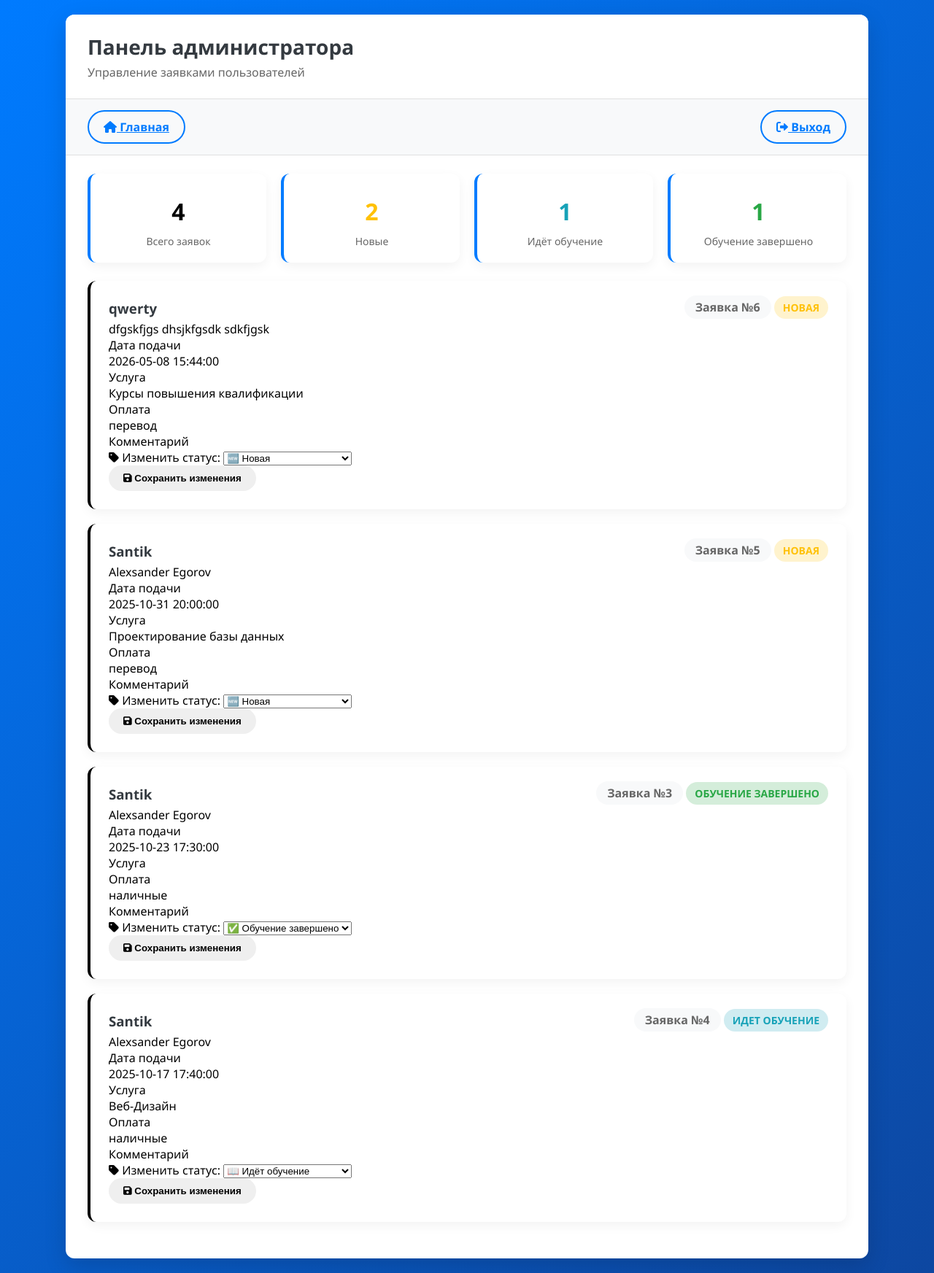
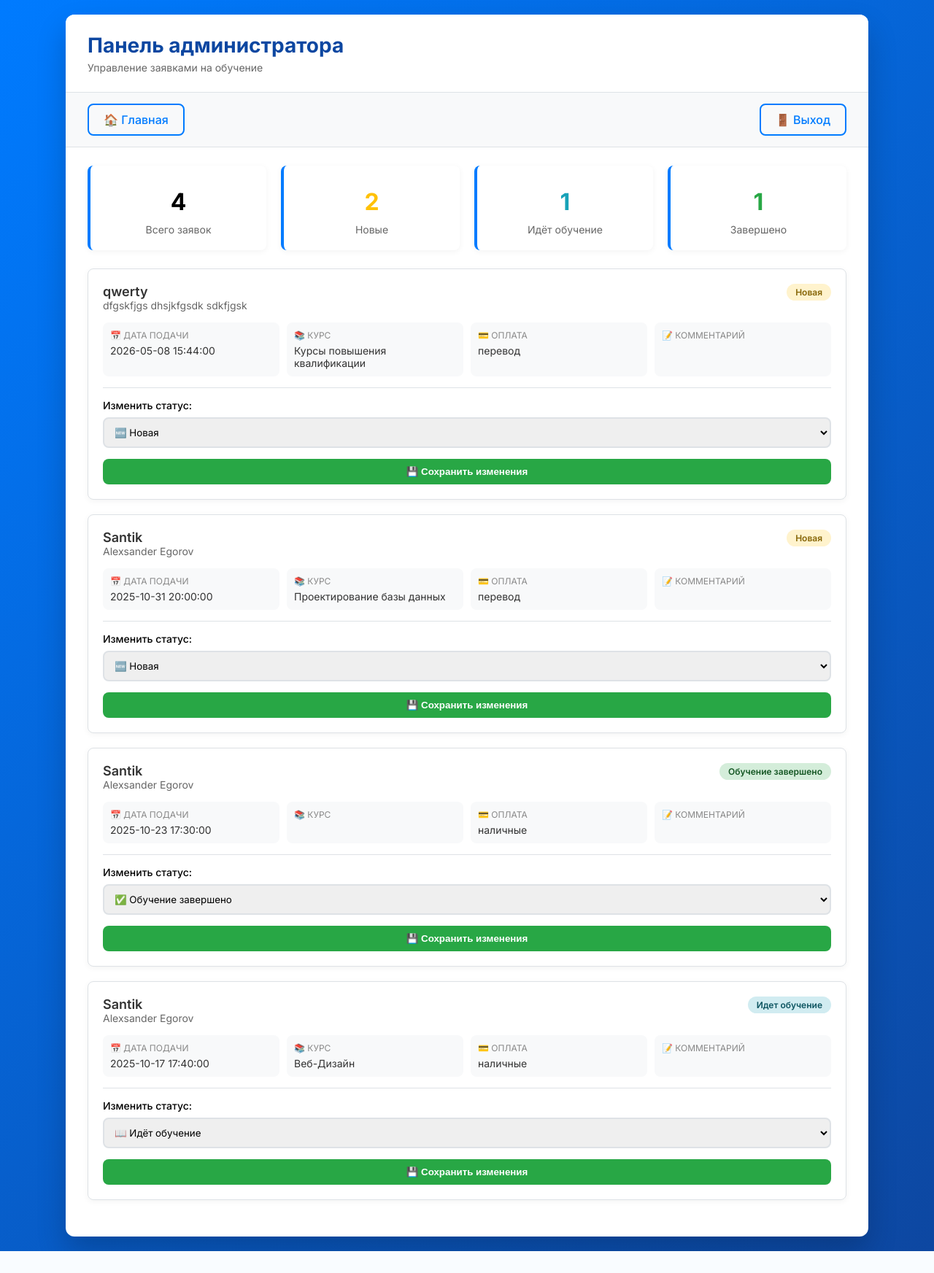
Before and after one commit to oleg779/demoexam, a PHP site: page /admin.php in a window 1280 px wide. Shown: the whole page at 73% size. After the commit the page ends 1715 px from the top, so only its background shows below. Run offline with PHP 8.4, Linux system fonts and the light colour scheme; a user stored in the database is signed in; data comes from the database, SQL or seed files in the repository; data that the repository does not hold is empty.

Commit message:
Add files via upload

```diff
--- a/admin.php
+++ b/admin.php
@@ -73,21 +65,9 @@ $stats = $stats_query->fetch_assoc();
 <head>
     <meta charset="UTF-8">
     <meta name="viewport" content="width=device-width, initial-scale=1.0">
-    <title>Панель администратора — Учусь.РФ</title>
-    <link href="https://cdnjs.cloudflare.com/ajax/libs/font-awesome/6.0.0/css/all.min.css" rel="stylesheet">
+    <title>Панель администратора - Учусь.РФ</title>
+    <link href="https://fonts.googleapis.com/css2?family=Inter:wght@300;400;500;600;700&display=swap" rel="stylesheet">
     <style>
-        :root {
-            --primary: #007bff;
-            --primary-dark: #0d47a1;
-            --success: #28a745;
-            --warning: #ffc107;
-            --info: #17a2b8;
-            --light: #f8f9fa;
-            --dark: #343a40;
-            --border-radius: 12px;
-            --shadow: 0 10px 30px rgba(0,0,0,0.15);
-        }
-
         * {
             margin: 0;
             padding: 0;
@@ -95,8 +75,8 @@ $stats = $stats_query->fetch_assoc();
         }
 
         body {
-            font-family: 'Segoe UI', Tahoma, Geneva, Verdana, sans-serif;
-            background: linear-gradient(135deg, var(--primary) 0%, var(--primary-dark) 100%);
+            font-family: 'Inter', sans-serif;
+            background: linear-gradient(135deg, #007bff 0%, #0d47a1 100%);
             min-height: 100vh;
             padding: 20px;
         }
@@ -104,186 +84,161 @@ $stats = $stats_query->fetch_assoc();
         .container {
             max-width: 1100px;
             margin: 0 auto;
-            background: #fff;
-            border-radius: var(--border-radius);
-            box-shadow: var(--shadow);
+            background: #ffffff;
+            border-radius: 12px;
+            box-shadow: 0 20px 40px rgba(0,0,0,0.2);
             overflow: hidden;
         }
 
-        /* Шапка */
         .header {
-            background: white;
+            background: #ffffff;
             padding: 25px 30px;
-            border-bottom: 1px solid #e0e0e0;
+            border-bottom: 1px solid #dee2e6;
         }
 
         .header h1 {
-            color: var(--dark);
             font-size: 28px;
+            font-weight: 700;
+            color: #0d47a1;
             margin-bottom: 5px;
         }
 
         .subtitle {
+            font-size: 14px;
             color: #666;
-            font-size: 16px;
         }
 
-        /* Навигация */
         .nav-bar {
             display: flex;
             justify-content: space-between;
             align-items: center;
             padding: 15px 30px;
-            background: var(--light);
-            border-bottom: 1px solid #e0e0e0;
+            background: #f8f9fa;
+            border-bottom: 1px solid #dee2e6;
         }
 
         .btn {
             padding: 10px 20px;
             border: none;
-            border-radius: 50px;
+            border-radius: 8px;
             cursor: pointer;
-            font-weight: 600;
+            font-weight: 500;
             transition: all 0.3s ease;
-        }
-
-        .btn-primary {
-            background: linear-gradient(135deg, var(--primary), var(--primary-dark));
-            color: white;
+            text-decoration: none;
+            display: inline-block;
+            font-family: 'Inter', sans-serif;
         }
 
         .btn-outline {
             background: transparent;
-            color: var(--primary);
-            border: 2px solid var(--primary);
+            color: #007bff;
+            border: 2px solid #007bff;
         }
 
-        .btn:hover {
+        .btn-outline:hover {
+            background: #007bff;
+            color: white;
             transform: translateY(-2px);
-            box-shadow: 0 5px 15px rgba(0,0,0,0.2);
         }
 
-        /* Статистика */
         .stats-grid {
             display: grid;
-            grid-template-columns: repeat(auto-fit, minmax(220px, 1fr));
+            grid-template-columns: repeat(auto-fit, minmax(200px, 1fr));
             gap: 20px;
             padding: 25px 30px;
         }
 
         .stat-card {
-            background: white;
+            background: #ffffff;
             padding: 20px;
-            border-radius: var(--border-radius);
+            border-radius: 8px;
             text-align: center;
-            box-shadow: 0 5px 15px rgba(0,0,0,0.05);
-            border-left: 4px solid var(--primary);
+            box-shadow: 0 2px 8px rgba(0,0,0,0.05);
+            border-left: 4px solid #007bff;
         }
 
         .stat-number {
             font-size: 32px;
-            font-weight: bold;
+            font-weight: 700;
             margin: 10px 0;
         }
 
         .stat-label {
+            font-size: 14px;
             color: #666;
-            font-size: 14px;
         }
 
-        /* Список заявок */
         .requests-container {
             padding: 0 30px 30px;
         }
 
         .request-item {
-            background: white;
-            border-radius: var(--border-radius);
-            padding: 25px;
+            background: #ffffff;
+            border-radius: 8px;
+            padding: 20px;
             margin-bottom: 20px;
-            box-shadow: 0 5px 15px rgba(0,0,0,0.05);
-            border-left: 4px solid;
+            box-shadow: 0 2px 8px rgba(0,0,0,0.05);
+            border: 1px solid #dee2e6;
         }
 
         .request-header {
             display: flex;
             justify-content: space-between;
             align-items: flex-start;
-            margin-bottom: 2
-                    .request-header {
-            display: flex;
-            justify-content: space-between;
-            align-items: flex-start;
-            margin-bottom: 20px;
+            margin-bottom: 15px;
         }
 
         .user-info h3 {
-            color: var(--dark);
-            margin-bottom: 5px;
+            font-size: 18px;
+            font-weight: 600;
+            color: #333;
         }
 
-        .request-id {
-            background: var(--light);
-            padding: 5px 15px;
-            border-radius: 20px;
-            font-weight: bold;
+        .user-info p {
+            font-size: 14px;
             color: #666;
         }
 
         .status-badge {
-            padding: 6px 12px;
+            padding: 4px 12px;
             border-radius: 20px;
-            font-size: 14px;
+            font-size: 12px;
             font-weight: 600;
-            text-transform: uppercase;
         }
 
-        .status-new {
-            background: rgba(255, 193, 7, 0.2);
-            color: #ffc107;
-        }
-
-        .status-in-progress {
-            background: rgba(23, 162, 184, 0.2);
-            color: #17a2b8;
-        }
-
-        .status-completed {
-            background: rgba(40, 167, 69, 0.2);
-            color: #28a745;
-        }
+        .status-new { background: #fff3cd; color: #856404; }
+        .status-in-progress { background: #d1ecf1; color: #0c5460; }
+        .status-completed { background: #d4edda; color: #155724; }
 
         .request-details {
             display: grid;
             grid-template-columns: repeat(auto-fit, minmax(200px, 1fr));
-            gap: 15px;
-            margin: 20px 0;
+            gap: 10px;
+            margin: 15px 0;
         }
 
         .detail-item {
             padding: 10px;
-            background: var(--light);
-            border-radius: var(--border-radius);
+            background: #f8f9fa;
+            border-radius: 8px;
         }
 
         .detail-label {
             font-size: 12px;
-            color: #999;
+            color: #888;
             text-transform: uppercase;
-            letter-spacing: 0.5px;
         }
 
         .detail-value {
-            font-size: 16px;
-            color: var(--dark);
-            word-break: break-word;
+            font-size: 14px;
+            color: #333;
+            margin-top: 5px;
         }
 
-        /* Форма изменения статуса */
         .status-form {
-            margin-top: 20px;
-            padding-top: 20px;
-            border-top: 1px dashed #e0e0e0;
+            margin-top: 15px;
+            padding-top: 15px;
+            border-top: 1px solid #dee2e6;
         }
 
         .form-group {
@@ -293,44 +248,34 @@ $stats = $stats_query->fetch_assoc();
         .form-label {
             display: block;
             margin-bottom: 8px;
-            font-weight: 600;
-            color: var(--dark);
+            font-weight: 500;
+            font-size: 14px;
         }
 
         .form-select {
             width: 100%;
-            padding: 12px 15px;
-            border: 2px solid #e0e0e0;
-            border-radius: var(--border-radius);
-            font-size: 14px;
-            transition: all 0.3s ease;
-        }
-
-        .form-select:focus {
-            outline: none;
-            border-color: var(--primary);
-            box-shadow: 0 0 0 3px rgba(0, 123, 255, 0.1);
+            padding: 10px;
+            border: 2px solid #dee2e6;
+            border-radius: 8px;
+            font-family: 'Inter', sans-serif;
         }
 
         .btn-save {
             width: 100%;
-            padding: 12px;
-            background: linear-gradient(135deg, var(--success), #20c997);
+            padding: 10px;
+            background: #28a745;
             color: white;
             border: none;
-            border-radius: var(--border-radius);
+            border-radius: 8px;
             cursor: pointer;
-            font-size: 16px;
-            font-weight: bold;
-            transition: all 0.3s ease;
+            font-weight: 600;
+            transition: background 0.3s ease;
         }
 
         .btn-save:hover {
-            transform: translateY(-2px);
-            box-shadow: 0 5px 15px rgba(40, 167, 69, 0.3);
+            background: #218838;
         }
 
-        /* Пагинация */
         .pagination {
             display: flex;
             justify-content: center;
@@ -443,52 +336,41 @@ $stats = $stats_query->fetch_assoc();
     <div class="container">
         <div class="header">
             <h1>Панель администратора</h1>
-            <p class="subtitle">Управление заявками пользователей</p>
+            <p class="subtitle">Управление заявками на обучение</p>
         </div>
 
         <div class="nav-bar">
-            <a href="index.php" class="btn btn-outline">
-                <i class="fas fa-home"></i> Главная
-            </a>
-            <a href="?logout=1" class="btn btn-outline" onclick="return confirm('Выйти из аккаунта?')">
-                <i class="fas fa-sign-out-alt"></i> Выход
-            </a>
+            <a href="index.php" class="btn btn-outline">🏠 Главная</a>
+            <a href="?logout=1" class="btn btn-outline" onclick="return confirm('Выйти из аккаунта?')">🚪 Выход</a>
         </div>
 
-        <!-- Статистика -->
         <div class="stats-grid">
             <div class="stat-card">
                 <div class="stat-number"><?= $stats['total'] ?></div>
                 <div class="stat-label">Всего заявок</div>
             </div>
             <div class="stat-card">
-                <div class="stat-number" style="color: var(--warning);"><?= $stats['new_requests'] ?></div>
+                <div class="stat-number" style="color:#ffc107;"><?= $stats['new_requests'] ?></div>
                 <div class="stat-label">Новые</div>
             </div>
             <div class="stat-card">
-                <div
-                                <div class="stat-number" style="color: var(--info);"><?= $stats['in_progress'] ?></div>
+                <div class="stat-number" style="color:#17a2b8;"><?= $stats['in_progress'] ?></div>
                 <div class="stat-label">Идёт обучение</div>
             </div>
             <div class="stat-card">
-                <div class="stat-number" style="color: var(--success);"><?= $stats['completed'] ?></div>
-                <div class="stat-label">Обучение завершено</div>
+                <div class="stat-number" style="color:#28a745;"><?= $stats['completed'] ?></div>
+                <div class="stat-label">Завершено</div>
             </div>
         </div>
 
-        <!-- Список заявок -->
         <div class="requests-container">
+            <?php if ($query->num_rows === 0): ?>
+                <div class="empty-state" style="text-align:center; padding:60px;">
+                    📭 Заявок пока нет
+                </div>
+            <?php else: ?>
+                <?php while ($request = $query->fetch_assoc()): ?>
                     <?php
-            if ($query->num_rows === 0) {
-            ?>
-                <div class="empty-state">
-                    <i class="fas fa-inbox"></i>
-                    <h3>Заявок пока нет</h3>
-                    <p>Когда пользователи оставят заявки, они появятся здесь</p>
-                </div>
-            <?php } else {
-                while ($request = $query->fetch_assoc()) {
-                    // Определяем класс для статуса
                     $status_class = match($request['status']) {
                         'Новая' => 'status-new',
                         'Идет обучение' => 'status-in-progress',
@@ -496,136 +378,69 @@ $stats = $stats_query->fetch_assoc();
                         default => 'status-new'
                     };
                     ?>
-                <div class="request-item <?= $status_class ?>">
+                    <div class="request-item">
                         <div class="request-header">
                             <div class="user-info">
                                 <h3><?= htmlspecialchars($request['login']) ?></h3>
                                 <p><?= htmlspecialchars($request['fullname']) ?></p>
                             </div>
                             <div>
-                            <span class="request-id">Заявка №<?= htmlspecialchars($request['id']) ?></span>
                                 <span class="status-badge <?= $status_class ?>"><?= htmlspecialchars($request['status']) ?></span>
                             </div>
                         </div>
 
                         <div class="request-details">
                             <div class="detail-item">
-                    <div class="detail-label">Дата подачи</div>
+                                <div class="detail-label">📅 Дата подачи</div>
                                 <div class="detail-value"><?= htmlspecialchars($request['date']) ?></div>
                             </div>
                             <div class="detail-item">
-            <div class="detail-label">Услуга</div>
+                                <div class="detail-label">📚 Курс</div>
                                 <div class="detail-value"><?= htmlspecialchars($request['curses'] ?? '—') ?></div>
                             </div>
                             <div class="detail-item">
-            <div class="detail-label">Оплата</div>
+                                <div class="detail-label">💳 Оплата</div>
                                 <div class="detail-value"><?= htmlspecialchars($request['payment'] ?? '—') ?></div>
                             </div>
                             <div class="detail-item">
-            <div class="detail-label">Комментарий</div>
+                                <div class="detail-label">📝 Комментарий</div>
                                 <div class="detail-value"><?= htmlspecialchars($request['review'] ?? '—') ?></div>
                             </div>
                         </div>
 
-            <!-- Форма изменения статуса -->
                         <div class="status-form">
                             <form method="POST" class="status-update-form">
                                 <input type="hidden" name="request_id" value="<?= $request['id'] ?>">
-
                                 <div class="form-group">
-                <label class="form-label" for="status_<?= $request['id'] ?>">
-                    <i class="fas fa-tag"></i> Изменить статус:
-                </label>
-                <select name="status" id="status_<?= $request['id'] ?>" class="form-select">
-                    <option value="Новая" <?= $request['status'] == 'Новая' ? 'selected' : '' ?>>
-                        🆕 Новая
-                    </option>
-            <option value="Идет обучение" <?= $request['status'] == 'Идет обучение' ? 'selected' : '' ?>>
-                        📖 Идёт обучение
-                    </option>
-            <option value="Обучение завершено" <?= $request['status'] == 'Обучение завершено' ? 'selected' : '' ?>>
-                        ✅ Обучение завершено
-            </option>
+                                    <label class="form-label">Изменить статус:</label>
+                                    <select name="status" class="form-select">
+                                        <option value="Новая" <?= $request['status'] == 'Новая' ? 'selected' : '' ?>>🆕 Новая</option>
+                                        <option value="Идет обучение" <?= $request['status'] == 'Идет обучение' ? 'selected' : '' ?>>📖 Идёт обучение</option>
+                                        <option value="Обучение завершено" <?= $request['status'] == 'Обучение завершено' ? 'selected' : '' ?>>✅ Обучение завершено</option>
                                     </select>
                                 </div>
-
-            <button type="submit" class="btn btn-save">
-                <i class="fas fa-save"></i> Сохранить изменения
-            </button>
+                                <button type="submit" class="btn-save">💾 Сохранить изменения</button>
                             </form>
                         </div>
                     </div>
-    <?php
-        }
-    }
-    ?>
+                <?php endwhile; ?>
+            <?php endif; ?>
         </div>
 
-        <!-- Пагинация -->
         <?php if ($stats['total'] > $limit): ?>
             <div class="pagination">
                 <?php
                 $total_pages = ceil($stats['total'] / $limit);
                 for ($i = 1; $i <= $total_pages; $i++):
                 ?>
-                    <a href="?page=<?= $i ?>"
-               class="page-link <?= $page === $i ? 'active' : '' ?>">
-                <?= $i ?>
-            </a>
+                    <a href="?page=<?= $i ?>" class="page-link <?= $page === $i ? 'active' : '' ?>"><?= $i ?></a>
                 <?php endfor; ?>
             </div>
         <?php endif; ?>
     </div>
 
-    <!-- Уведомление об успехе -->
     <?php if ($status_updated): ?>
-        <div class="notification">
-            ✅ Статус заявки успешно обновлён!
-        </div>
+        <div class="notification">✅ Статус заявки успешно обновлён!</div>
     <?php endif; ?>
-
-    <script>
-        // Обработка отправки форм статуса
-        document.querySelectorAll('.status-update-form').forEach(form => {
-            form.addEventListener('submit', function(e) {
-                const submitBtn = this.querySelector('.btn-save');
-                const originalText = submitBtn.innerHTML;
-
-                // Блокировка кнопки на время обработки
-                submitBtn.disabled = true;
-                submitBtn.innerHTML = '<i class="fas fa-spinner fa-spin"></i> Сохранение...';
-
-                // Восстановление через 2 секунды (можно заменить на обработку ответа сервера)
-                setTimeout(() => {
-                    submitBtn.disabled = false;
-                    submitBtn.innerHTML = originalText;
-                }, 2000);
-            });
-        });
-
-        // Плавная прокрутка к уведомлениям
-        const notification = document.querySelector('.notification');
-        if (notification) {
-            notification.scrollIntoView({
-                behavior: 'smooth',
-                block: 'start'
-            });
-
-            // Автоматическое скрытие через 3 секунды
-            setTimeout(() => {
-                if (notification) {
-                    notification.style.opacity = '0';
-                    setTimeout(() => notification.remove(), 500);
-                }
-            }, 3000);
-        }
-
-        // Подсветка активной страницы в пагинации
-        document.querySelectorAll('.page-link').forEach(link => {
-            if (link.getAttribute('href') === window.location.pathname + window.location.search) {
-                link.classList.add('active');
-            }
-        });
-    </script>
 </body>
 </html>
```
Also changed, not shown: other parts of admin.php (+14 -74 lines). Lines whose indentation alone changed are shown as unchanged.
